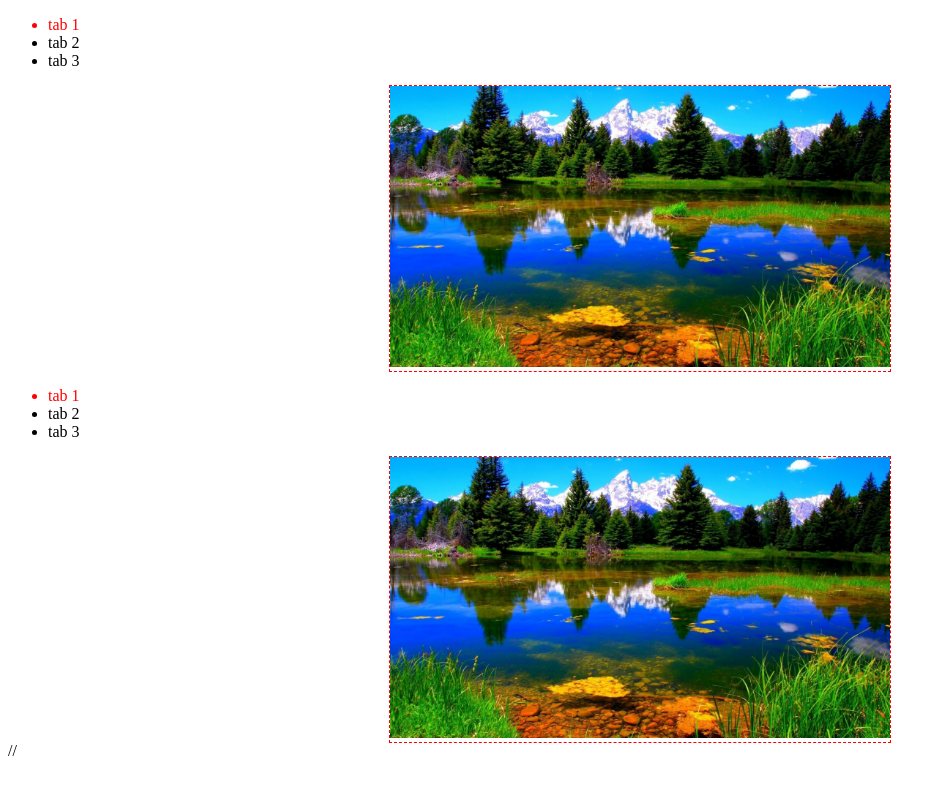
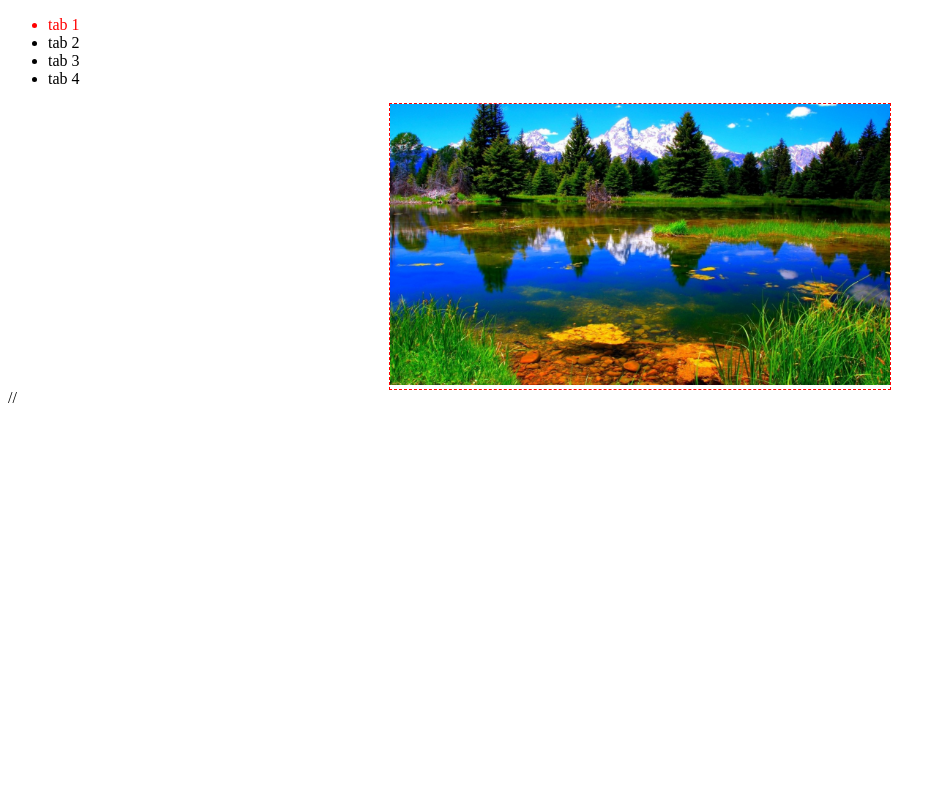
Before and after one commit to Nejik/njTabs, a plain HTML site: page index.html in a window 1280 px wide. Shown: the whole page, without its empty margins (0-946 px from the left). Drawn offline with Linux system fonts and the light colour scheme.

Commit message:
fix reinit fix double event handlers

```diff
--- a/index.html
+++ b/index.html
@@ -84,7 +84,7 @@
 	</div>
 
 
-	<ul class="njTabs"
+	<!-- <ul class="njTabs"
 		data-njt-content="#njTabs-content2"
 		data-njt-anim="fade"
 	>
@@ -97,7 +97,7 @@
 		<div><img src="img/1.jpg" alt="" /></div>
 		<div><img src="img/2.jpg" alt="" /></div>
 		<div><h1>1</h1>Lorem ipsum dolor sit amet, consectetur adipisicing elit. Maiores facilis, eveniet omnis. Tempora sit expedita numquam modi, veritatis saepe accusantium quasi possimus minus architecto sunt nam porro! Dolore animi ipsa voluptatum eveniet reprehenderit. Illum ipsum, error reprehenderit sunt nam nemo nostrum possimus, voluptas odit. Ducimus eveniet similique alias, eum est.</div>
-	</div>
+	</div> -->
 
 
 
@@ -110,14 +110,14 @@
 	</script>
 	<script>
 
-		// $(function() {
-		// 	setTimeout(function(){
-		// 		$('#tabs1').append('<li><a>tab <span>4</span></a></li>');
-		// 		$('#njTabs-content').append('<div>tab4</div>');
-		// 		// $('#tabs1').njTabs();
-		// 		njTabs({tabs:$('#tabs1')});
-		// 	}, 1000)
-		// });
+		$(function() {
+			setTimeout(function(){
+				$('#tabs1').append('<li><a>tab <span>4</span></a></li>');
+				$('#njTabs-content').append('<div>tab4</div>');
+				// $('#tabs1').njTabs();
+				njTabs({tabs:$('#tabs1')});
+			}, 1000)
+		});
 	</script>
 </body>
 </html>
--- a/js/njTabs.js
+++ b/js/njTabs.js
@@ -26,7 +26,7 @@ window.njTabs = function(opts) {
 	return this;
 };
 
-njTabs.forElement = function (elem) {
+njTabs.forElement = function (elem) {//return instance
 	return $(elem)[0].njTabs;
 }
 
@@ -76,8 +76,7 @@ proto.init = function (opts) {
 											.css({'display':'none'});
 
 
-	// this.v.tabs.on(o.tabSelector, o.triggerEvent, function (e) {
-	this.v.tabs.on(o.triggerEvent+'.njTabs', o.tabSelector, function (e) {
+	this.v.tabs.off(o.triggerEvent+'.njTabs').on(o.triggerEvent+'.njTabs', o.tabSelector, function (e) {
 		o.e = e;
 		var target = e.target || e.srcElement;
 
@@ -140,6 +139,8 @@ proto.show = function (elem) {
 	}
 	if(!tab.length) return;
 
+
+
 	//find needed content element
 	var href = function () {//check href
 		var href = tab.attr('href');
@@ -151,6 +152,8 @@ proto.show = function (elem) {
 		}
 	}();
 	tabContentSelector = href || tab.data('njtTarget') || newIndex;
+
+
 
 	if(typeof tabContentSelector === 'string') {
 		tabContent = $(tabContentSelector);
```
